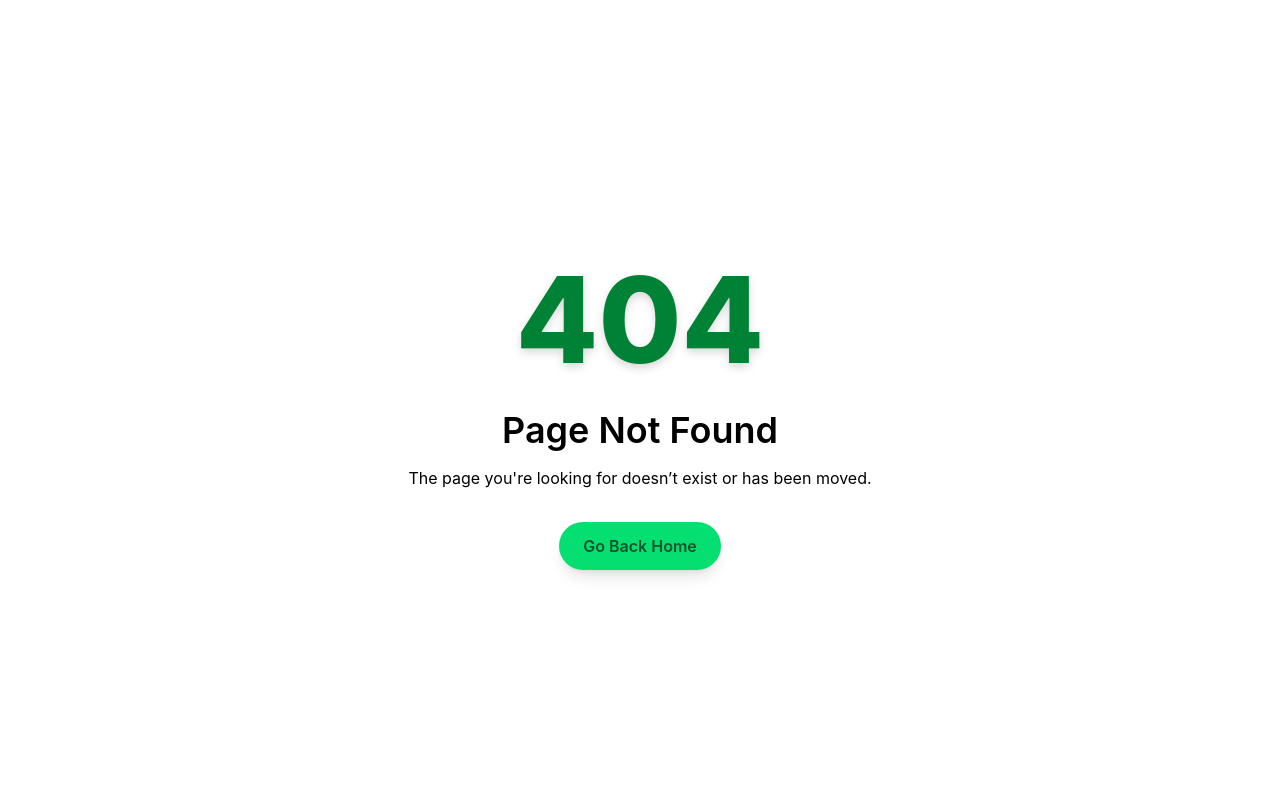
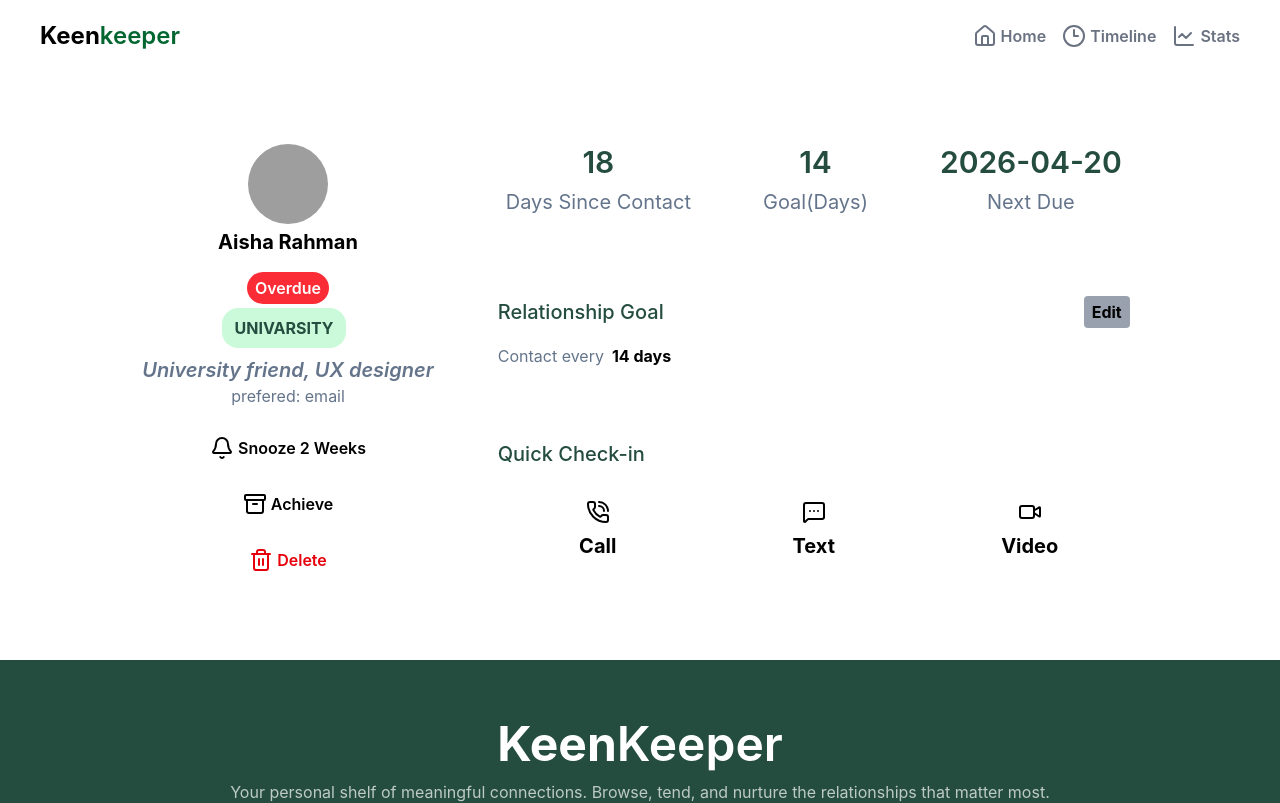
Before and after one commit to ahmedzubayerdev/keen-keeper, a React (Vite) app: page /card/1 in a window 1280 px wide. Before the commit this address had no page. Shown: the top 803 px of the page. Built offline with nearby package versions, Linux system fonts and the light colour scheme; grey boxes are pictures that could not be loaded.

Commit message:
added card detail page

```diff
--- a/public/data.json
+++ b/public/data.json
@@ -7,9 +7,9 @@
     "contact": 18,
     "status": "Overdue",
     "tags": ["UNIVARSITY"],
-    "bio": "We studied Computer Science together at Dhaka University. She now works as a UX designer and loves traveling.",
+    "bio": "University friend, UX designer",
     "goal": 14,
-    "next_due_date": "2026-04-20"
+    "due": "2026-04-20"
   },
   {
     "id": 2,
@@ -19,9 +19,9 @@
     "contact": 10,
     "status": "Almost Due",
     "tags": ["WORK"],
-    "bio": "Former colleague who introduced me to weight training. We still try to meet for workouts on weekends.",
+    "bio": "Former colleague, gym partner",
     "goal": 12,
-    "next_due_date": "2026-04-26"
+    "due": "2026-04-26"
   },
   {
     "id": 3,
@@ -31,9 +31,9 @@
     "contact": 5,
     "status": "On-Track",
     "tags": ["SCHOOL", "FRIEND"],
-    "bio": "Friend from high school. She’s a freelance illustrator and often shares her artwork with me.",
+    "bio": "School friend, freelance illustrator",
     "goal": 14,
-    "next_due_date": "2026-05-03"
+    "due": "2026-05-03"
   },
   {
     "id": 4,
@@ -43,9 +43,9 @@
     "contact": 21,
     "status": "Overdue",
     "tags": ["FAMILY"],
-    "bio": "My cousin who lives in Chittagong. We used to play cricket together during family gatherings.",
+    "bio": "Family cousin, cricket partner",
     "goal": 14,
-    "next_due_date": "2026-04-18"
+    "due": "2026-04-18"
   },
   {
     "id": 5,
@@ -55,9 +55,9 @@
     "contact": 13,
     "status": "Almost Due",
     "tags": ["NEIGHBOR"],
-    "bio": "Neighbor and fellow book lover. We exchange novels and discuss them over tea.",
+    "bio": "Neighbor friend, book lover",
     "goal": 14,
-    "next_due_date": "2026-04-25"
+    "due": "2026-04-25"
   },
   {
     "id": 6,
@@ -67,9 +67,9 @@
     "contact": 3,
     "status": "On-Track",
     "tags": ["STURTUP", "TECH"],
-    "bio": "Met at a startup event. We often discuss new tech ideas and potential collaborations.",
+    "bio": "'Startup contact, tech enthusiast'",
     "goal": 10,
-    "next_due_date": "2026-05-01"
+    "due": "2026-05-01"
   },
   {
     "id": 7,
@@ -79,9 +79,9 @@
     "contact": 16,
     "status": "Overdue",
     "tags": ["TRAVEL"],
-    "bio": "Travel partner for multiple trips around Bangladesh. We’re planning a trip to Bandarban next.",
+    "bio": "Travel partner, trip planner",
     "goal": 14,
-    "next_due_date": "2026-04-22"
+    "due": "2026-04-22"
   },
   {
     "id": 8,
@@ -91,8 +91,8 @@
     "contact": 7,
     "status": "On-Track",
     "tags": ["FRIEND"],
-    "bio": "Childhood friend and football enthusiast. We still catch matches together whenever possible.",
+    "bio": "'Childhood friend, football fan'",
     "goal": 14,
-    "next_due_date": "2026-05-02"
+    "due": "2026-05-02"
   }
 ]
--- a/src/components/banner/Banner.jsx
+++ b/src/components/banner/Banner.jsx
@@ -1,11 +1,9 @@
 import { Plus } from "lucide-react";
-import React, { use } from "react";
 import Card from "../ui/Card";
-
-const friendsPromise = fetch("/data.json").then((res) => res.json());
+import useCards from "../../hooks/useCards";
 
 const Banner = () => {
-  const friends = use(friendsPromise);
+  const { friends } = useCards();
 
   return (
     <div className="container my-20 w-3/4 mx-auto ">
@@ -48,8 +46,8 @@ const Banner = () => {
           <h2>Your Friends</h2>
         </div>
         <div className="grid grid-cols-1 gap-4 md:grid-cols-2 lg:grid-cols-4">
-          {friends.map((friend) => {
-            return <Card friend={friend}></Card>;
+          {friends.map((friend, ind) => {
+            return <Card friend={friend} key={ind}></Card>;
           })}
         </div>
       </div>
--- a/src/components/ui/Card.jsx
+++ b/src/components/ui/Card.jsx
@@ -1,8 +1,9 @@
 import React from "react";
+import { Link } from "react-router";
 
 const Card = ({ friend }) => {
   return (
-    <div className="p-6 ">
+    <Link to={`/card/${friend.id}`} className="p-6 ">
       <div className="flex justify-center items-center mb-3">
         <img
           src={friend.picture}
@@ -39,7 +40,7 @@ const Card = ({ friend }) => {
           {friend.status}
         </span>
       </div>
-    </div>
+    </Link>
   );
 };
 
--- /dev/null
+++ b/src/hooks/useCards.jsx
@@ -0,0 +1,18 @@
+import React, { useEffect, useState } from "react";
+
+const useCards = () => {
+  const [friends, setFriends] = useState([]);
+
+  useEffect(() => {
+    const fetchData = async () => {
+      const res = await fetch("/data.json");
+      const friends = await res.json();
+      setFriends(friends);
+    };
+    fetchData();
+  }, []);
+
+  return { friends };
+};
+
+export default useCards;
--- a/src/pages/carddetails/Carddetails.jsx
+++ b/src/pages/carddetails/Carddetails.jsx
@@ -1,9 +1,145 @@
 import React from "react";
-import { useParams } from "react-router";
+import { Link, useParams } from "react-router";
+import useCards from "../../hooks/useCards";
+import {
+  Archive,
+  Bell,
+  MessageSquareMore,
+  PhoneCall,
+  Trash2,
+  Video,
+} from "lucide-react";
 
 const Carddetails = () => {
-  const params = useParams();
-  return <div>Carddetails</div>;
+  const { id } = useParams();
+  const { friends } = useCards();
+  console.log(friends, "cardDetails");
+
+  const expectedFriends = friends.find((friend) => friend.id == id);
+  if (!friends || friends.length === 0) {
+    return <p>Loading...</p>;
+  }
+
+  if (!expectedFriends) {
+    return <p>Friend not found</p>;
+  }
+  return (
+    <div className="container mx-auto my-15 text-center ">
+      <div className="flex gap-6 justify-center items-center">
+        <div className="left-side flex flex-col justify-center items-center">
+          <div className="p-4">
+            <div className="flex justify-center items-center">
+              <img
+                src={expectedFriends.picture}
+                alt={expectedFriends.name}
+                className="h-20 w-20 rounded-[50%] object-cover"
+              />
+            </div>
+            <div className="space-y-1 mt-1">
+              <h2 className="font-bold text-xl">{expectedFriends.name}</h2>
+              <span
+                className={` px-2 py-1 font-semibold rounded-full text-white mt-3 inline-block
+                      ${
+                        expectedFriends.status === "Overdue"
+                          ? "bg-red-500"
+                          : expectedFriends.status === "Almost Due"
+                            ? "bg-yellow-500"
+                            : "bg-green-700"
+                      }
+                      `}
+              >
+                {expectedFriends.status}
+              </span>
+              <p>
+                {expectedFriends.tags.map((tag) => {
+                  return (
+                    <span className="mr-2 rounded-2xl font-bold px-3 py-2 inline-block bg-[#CBFADB] text-[#244D3F]">
+                      {" "}
+                      {tag}
+                    </span>
+                  );
+                })}
+              </p>
+            </div>
+            <p className="font-semibold text-[#64748B] text-xl italic mt-2">
+              {expectedFriends.bio}
+            </p>
+            <p className="text-[#64748B]">prefered: email</p>
+          </div>
+          <div className="font-semibold space-y-2 flex flex-col justify-center items-center">
+            <p className="flex gap-1 p-3 ">
+              <Bell /> Snooze 2 Weeks
+            </p>
+            <p className="flex gap-1 p-3">
+              <Archive /> Achieve
+            </p>
+            <p className="flex gap-1 p-3 text-red-600">
+              <Trash2 /> Delete
+            </p>
+          </div>
+        </div>
+        <div className="right-side flex flex-col space-y-6">
+          <div className="right-container1 flex gap-2">
+            <div className="p-8">
+              <p className="font-semibold text-[#244D3F] text-3xl mb-2">
+                {expectedFriends.contact}
+              </p>
+              <p className="text-[#64748B] text-xl">Days Since Contact </p>
+            </div>
+            <div className="p-8">
+              <p className="font-semibold text-[#244D3F] text-3xl mb-2">
+                {expectedFriends.goal}
+              </p>
+              <p className="text-[#64748B] text-xl">Goal(Days)</p>
+            </div>
+            <div className="p-8">
+              <p className="font-semibold text-[#244D3F] text-3xl mb-2">
+                {expectedFriends.due}
+              </p>
+              <p className="text-[#64748B] text-xl">Next Due </p>
+            </div>
+          </div>
+          {/* box 2 */}
+          <div className="flex flex-col  w-full p-6 space-y-4">
+            <div className="flex justify-between items-center">
+              <p className="text-[#244D3F] font-medium text-xl">
+                Relationship Goal
+              </p>
+              <p className="font-bold bg-gray-400 px-2 py-1 rounded-sm">
+                Edit{" "}
+              </p>
+            </div>
+            <p className="text-[#64748B] text-left">
+              Contact every
+              <span className=" font-bold text-black ml-2">
+                {expectedFriends.goal} days
+              </span>
+            </p>
+          </div>
+          {/* box 3 */}
+          <div className="p-6">
+            <div className=" mb-4 font-medium text-xl text-[#244D3F] text-left ">
+              <h2>Quick Check-in</h2>
+            </div>
+            <div className="grid grid-cols-3 gap-4">
+              <div className="p-4 flex flex-col gap-2 justify-center items-center font-bold">
+                <PhoneCall></PhoneCall>
+                <p className="text-xl">Call</p>
+              </div>
+              <div className="p-4 flex flex-col gap-2 justify-center items-center font-bold">
+                <MessageSquareMore></MessageSquareMore>
+                <p className="text-xl">Text</p>
+              </div>
+              <div className="p-4 flex flex-col gap-2 justify-center items-center font-bold">
+                <Video></Video>
+                <p className="text-xl">Video</p>
+              </div>
+            </div>
+          </div>
+        </div>
+      </div>
+    </div>
+  );
 };
 
 export default Carddetails;
--- a/src/routes/Routes.jsx
+++ b/src/routes/Routes.jsx
@@ -16,15 +16,15 @@ export const router = createBrowserRouter([
         Component: Homepage,
       },
       {
-        path: "/timeline",
+        path: "timeline",
         Component: Timeline,
       },
       {
-        path: "/:id",
+        path: "card/:id",
         Component: Carddetails,
       },
       {
-        path: "/stats",
+        path: "stats",
         Component: Stats,
       },
     ],
```
